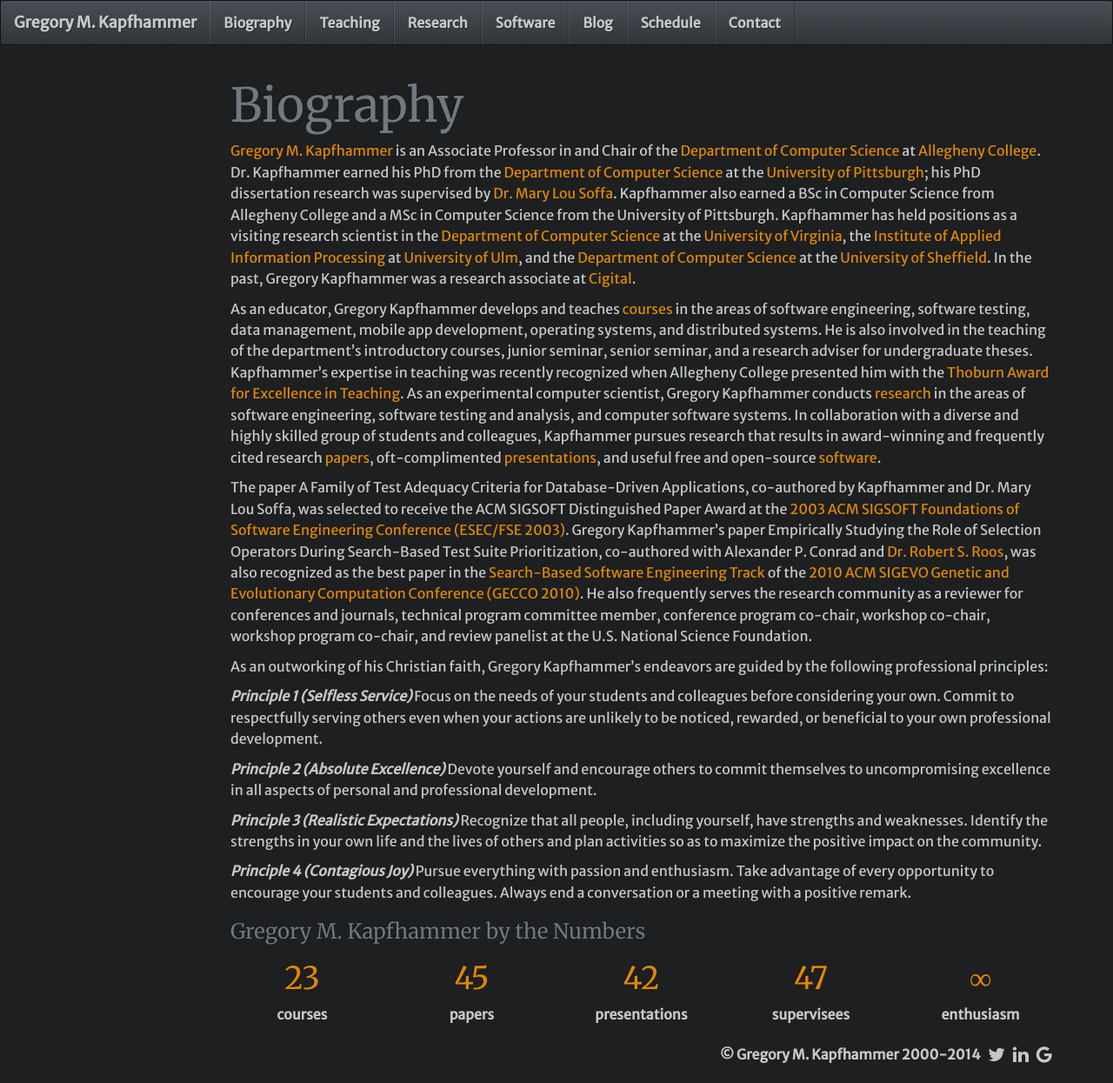
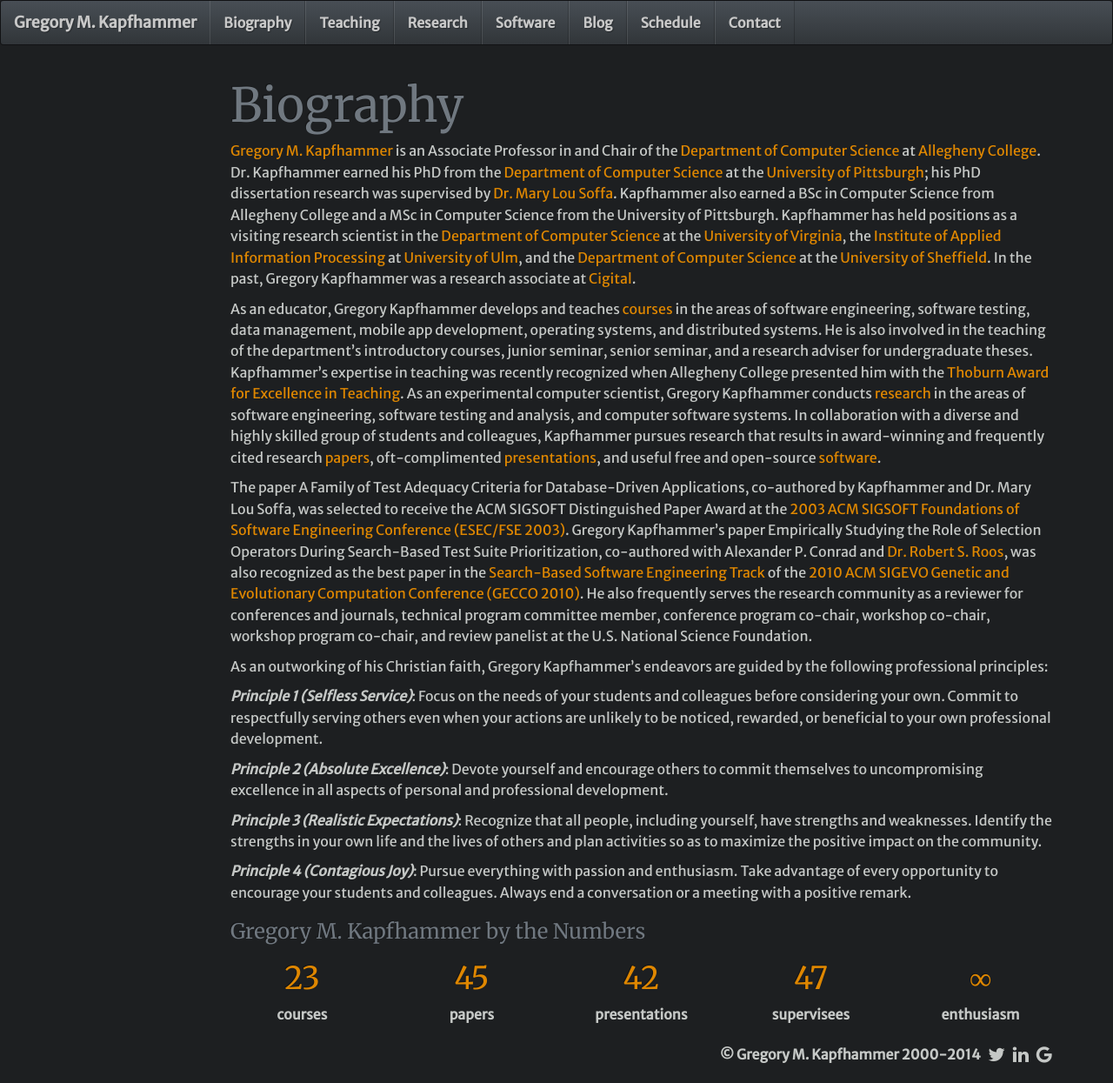
Before and after one commit to geerc/www, a Jekyll site: the page built from gkapfham/Biography.md, in a window 1280 px wide. Shown: the whole page at 87% size. Built offline with Jekyll 4.4.1, drawn with Linux system fonts in a browser that asks for light colours; nearby versions of some CDN libraries; Markdown is read by kramdown in place of the engine named in the settings; comment, search, counter and statistics services are not loaded.

```diff
--- a/gkapfham/Biography.md
+++ b/gkapfham/Biography.md
@@ -49,16 +49,16 @@ Science Foundation.
 
 As an outworking of his Christian faith, Gregory Kapfhammer's endeavors are guided by the following professional principles:
 
-***Principle 1 (Selfless Service)*** Focus on the needs of your students and colleagues before considering your own. Commit to
+***Principle 1 (Selfless Service)***: Focus on the needs of your students and colleagues before considering your own. Commit to
 respectfully serving others even when your actions are unlikely to be noticed, rewarded, or beneficial to your own
 professional development.
 
-***Principle 2 (Absolute Excellence)*** Devote yourself and encourage others to commit themselves to uncompromising excellence
+***Principle 2 (Absolute Excellence)***: Devote yourself and encourage others to commit themselves to uncompromising excellence
 in all aspects of personal and professional development.
 
-***Principle 3 (Realistic Expectations)*** Recognize that all people, including yourself, have strengths and weaknesses.
+***Principle 3 (Realistic Expectations)***: Recognize that all people, including yourself, have strengths and weaknesses.
 Identify the strengths in your own life and the lives of others and plan activities so as to maximize the positive
 impact on the community.
 
-***Principle 4 (Contagious Joy)*** Pursue everything with passion and enthusiasm. Take advantage of every opportunity to
+***Principle 4 (Contagious Joy)***: Pursue everything with passion and enthusiasm. Take advantage of every opportunity to
 encourage your students and colleagues. Always end a conversation or a meeting with a positive remark.
```
